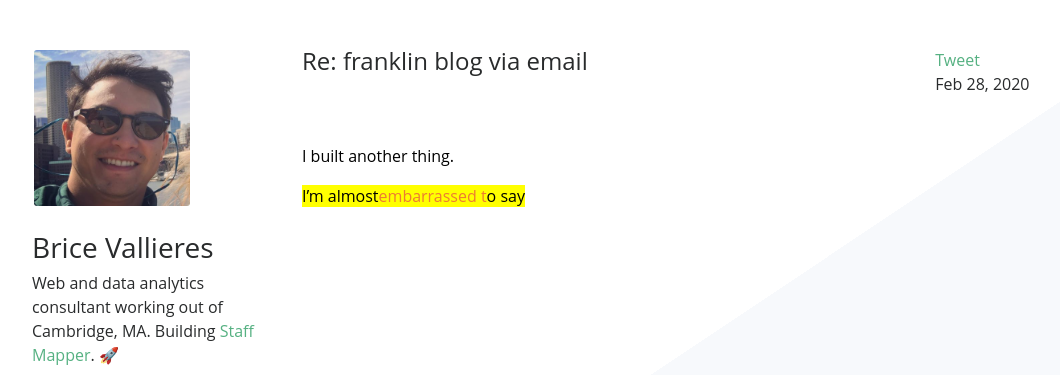
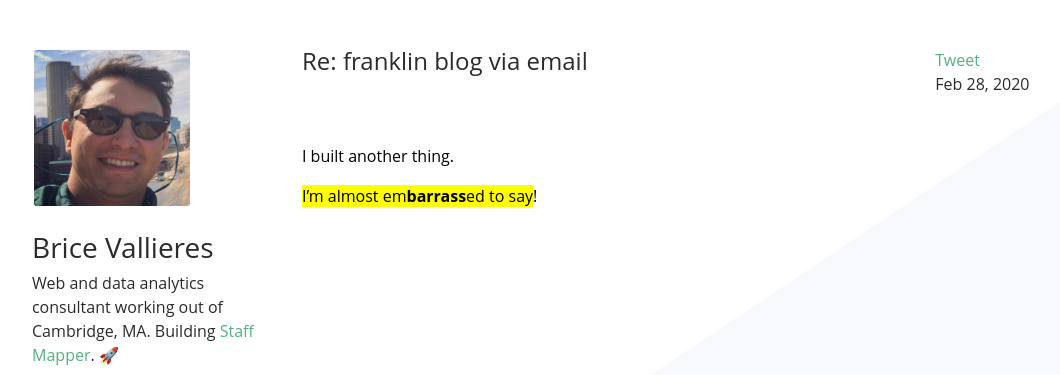
Before and after one commit to bvallier/blog, a Jekyll site: the page built from _posts/2020-02-28-Re: Franklin - Blog via Email.md, in a window 1280 px wide. Shown: the top 375 px of the page, without its empty margins (68-1128 px from the left). Built offline with Jekyll 4.4.1, drawn with Linux system fonts in a browser that asks for light colours; our own code applies the rules of GitHub Pages for plain Markdown files; comment, search, counter and statistics services are not loaded.

Commit message:
Franklin Commit :: 2020-02-28-Re: Franklin - Blog via Email.md

```diff
--- a/_posts/2020-02-28-Re: Franklin - Blog via Email.md
+++ b/_posts/2020-02-28-Re: Franklin - Blog via Email.md
@@ -1 +1,2 @@
-<body><div class="WordSection1"><p class="MsoNormal"><span style="color:black">I built another thing. <p></p></span></p><p class="MsoNormal"><span style="color:black;background:yellow">I’m almost</span><span style="color:#ED7D31;background:yellow">embarrassed t</span><span style="color:black;background:yellow">o say</span><span style="color:black"><p></p></span></p><p class="MsoNormal"><span style="color:black"><p> </p></span></p><div><p class="MsoNormal"><span style="color:black">
+<body><div class="WordSection1"><p class="MsoNormal"><span style="color:black">I built another thing. <p></p></span></p><p class="MsoNormal"><span style="color:black;background:yellow">I’m almost em<b>barrass</b>ed to say</span><span style="color:black">!<p></p></span></p><p class="MsoNormal"></p>
+<p> </p><div><p class="MsoNormal"><span style="color:black">
```
